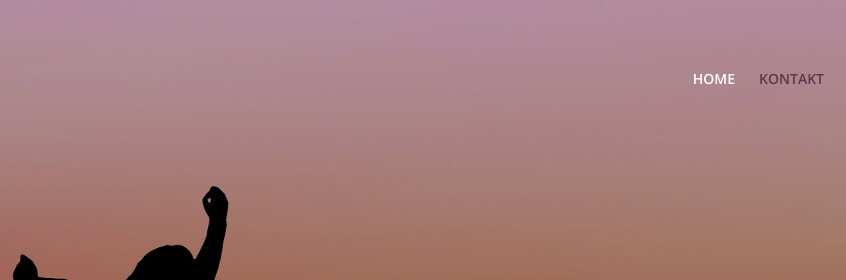
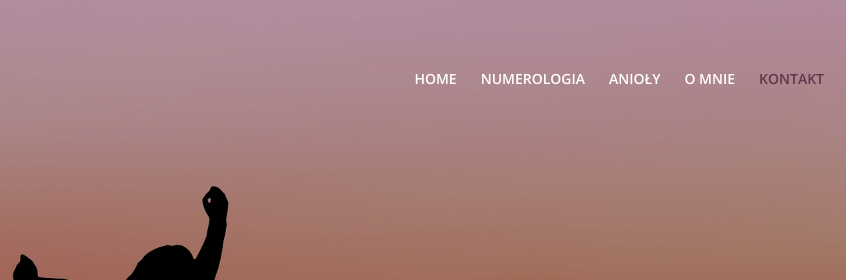
Before and after one commit to weronikazchmiel/twoj_numerolog, a plain HTML site: page index.html in a window 1280 px wide. Shown: the top 280 px of the page, 324-1170 px from the left. Drawn offline with nearby package versions, Linux system fonts and the light colour scheme.

Commit message:
additional menu items

```diff
--- a/index.html
+++ b/index.html
@@ -3,45 +3,38 @@
 <head>
     <meta charset="utf-8">
     <meta name="viewport" content="width=device-width, initial-scale=1, shrink-to-fit=no">
-
-    <!-- Website Title -->
     <title>Jolanta - Twój numerolog</title>
 
-    <!-- Styles -->
     <link href="https://fonts.googleapis.com/css?family=Montserrat:500,700&display=swap&subset=latin-ext" rel="stylesheet">
     <link href="https://fonts.googleapis.com/css?family=Open+Sans:400,400i,600&display=swap&subset=latin-ext" rel="stylesheet">
-
     <link href="./css/bootstrap.css" rel="stylesheet">
     <link href="./css/cookiealert.css" rel="stylesheet">
     <link href="./css/fontawesome-all.css" rel="stylesheet">
     <link href="./css/styles.css" rel="stylesheet">
-
-    <!-- Favicon  -->
     <link rel="icon" href="img/favicon.png">
 </head>
 <body data-spy="scroll" data-target=".fixed-top">
-
-
-<!-- Navbar -->
     <nav class="navbar navbar-expand-md navbar-dark navbar-custom fixed-top">
-    <!-- Text Logo - Use this if you don't have a graphic logo -->
-    <!-- <a class="navbar-brand logo-text page-scroll" href="index.html">Aria</a> -->
-
-    <!-- Image Logo -->
         <a class="navbar-brand logo-image" href="index.html"><img src="img/logo_przezroczysteTlo.png" alt="Twój numerolog - logo"></a>
-
-    <!-- Mobile Menu Toggle Button -->
         <button class="navbar-toggler" type="button" data-toggle="collapse" data-target="#navbarsExampleDefault" aria-controls="navbarsExampleDefault" aria-expanded="false" aria-label="Toggle navigation">
             <span class="navbar-toggler-awesome fas fa-bars"></span>
             <span class="navbar-toggler-awesome fas fa-times"></span>
         </button>
-    <!-- end of mobile menu toggle button -->
-
         <div class="collapse navbar-collapse" id="navbarsExampleDefault">
             <ul class="navbar-nav ml-auto">
                 <li class="nav-item">
                     <a class="nav-link page-scroll" href="#header">HOME <span class="sr-only">(current)</span></a>
                 </li>
+                <li class="nav-item">
+                    <a class="nav-link page-scroll" href="#numerology">NUMEROLOGIA</a>
+                </li>
+                <li class="nav-item">
+                    <a class="nav-link page-scroll" href="#angels">ANIOŁY</a>
+                </li>
+                <li class="nav-item">
+                    <a class="nav-link page-scroll" href="#about">O MNIE</a>
+                </li>
+
                 <li class="nav-item">
                     <a class="nav-link page-scroll" href="#contact">KONTAKT</a>
                 </li>
@@ -55,8 +48,7 @@
                 </span>
             </span>
         </div>
-</nav> <!-- end of navbar -->
-<!-- end of navbar -->
+    </nav>
 
 
 <!-- Header -->
@@ -84,7 +76,7 @@
                 <div class="text-container">
                     <div class="section-title">KONTAKT</div>
                     <h2>Skontaktuj się</h2>
-                    <p>Jeśli masz jakieś pytania lub potrzebujesz mojej pomocy skorzystaj z&nbspponiższego meila</p>
+                    <p>Jeśli masz jakieś pytania lub potrzebujesz mojej pomocy skorzystaj z&nbsp;poniższego meila</p>
                     <ul class="list-unstyled li-space-lg">
                         <li><i class="fas fa-envelope"></i><a href="mailto:jolanta@twojnumerolog.pl">jolanta@twojnumerolog.pl</a></li>
                     </ul>
```
Lines whose indentation alone changed are shown as unchanged.
